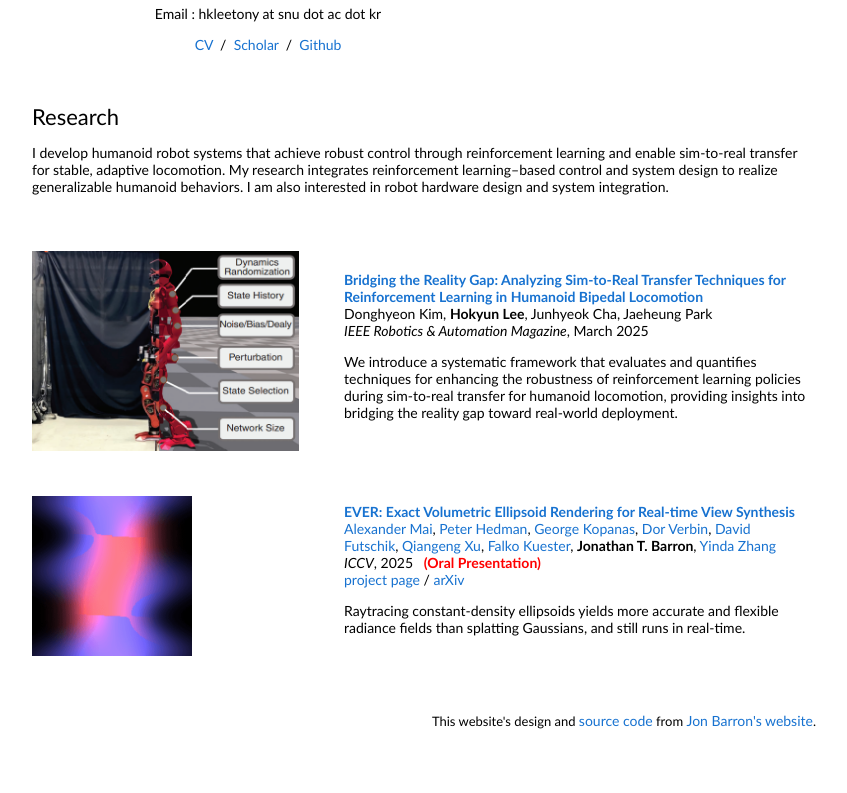
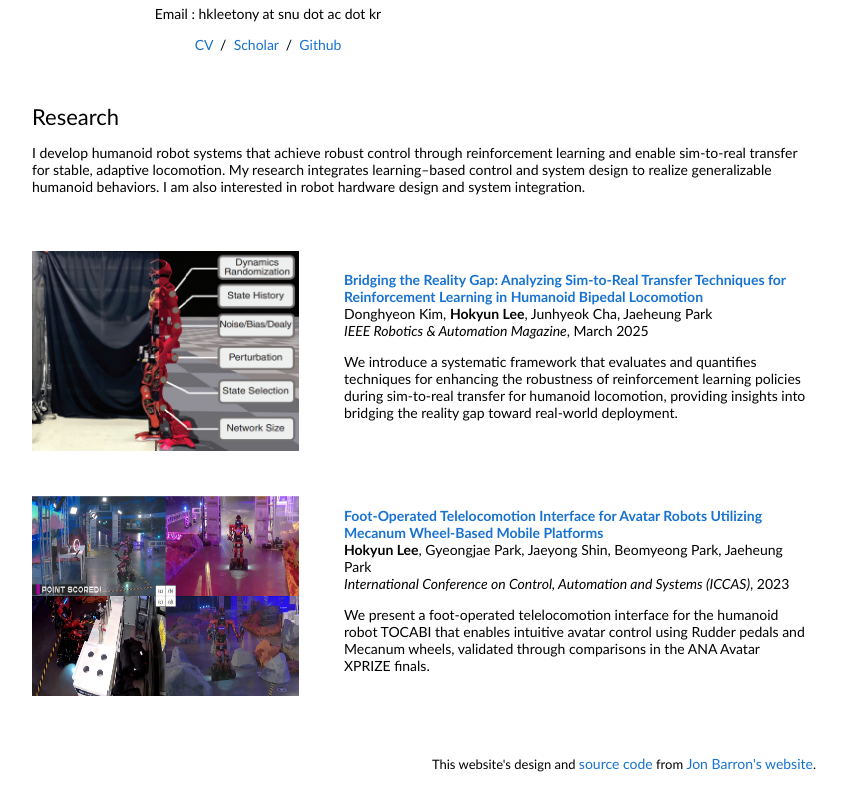
Before and after one commit to Hokyun-Lee/Hokyun-Lee, a plain HTML site: page index.html in a window 1280 px wide. Shown: the part 361-1154 px from the top of the page, without its empty margins (224-1071 px from the left). Before the commit the page ends 1111 px from the top, so only its background shows below. Drawn offline with Linux system fonts and the light colour scheme.

Commit message:
Update index.html

```diff
--- a/index.html
+++ b/index.html
@@ -57,7 +57,7 @@
               <tr>
               <td style="padding:16px;width:100%;vertical-align:middle">
                 <h2>Research</h2>
-                  	<p>I develop humanoid robot systems that achieve robust control through reinforcement learning and enable sim-to-real transfer for stable, adaptive locomotion. My research integrates reinforcement learning–based control and system design to realize generalizable humanoid behaviors. I am also interested in robot hardware design and system integration.</p>
+                  	<p>I develop humanoid robot systems that achieve robust control through reinforcement learning and enable sim-to-real transfer for stable, adaptive locomotion. My research integrates learning–based control and system design to realize generalizable humanoid behaviors. I am also interested in robot hardware design and system integration.</p>
 				    <!-- <p>I’m also interested in robot design and system integration.</p> -->
               </td>
             </tr>
@@ -129,7 +129,23 @@
 	  </td>
 	</tr>
 
-    <tr onmouseout="ever_stop()" onmouseover="ever_start()">
+	<tr>
+	  <td style="padding:16px;width:40%;vertical-align:middle">
+		<img src="images/foot-operated.png" alt="blind-date" width="267" height="200">
+	  </td>
+	  <td style="padding:8px;width:60%;vertical-align:middle">
+		<a href="https://ieeexplore.ieee.org/abstract/document/10316999">
+		  <span class="papertitle">Foot-Operated Telelocomotion Interface for Avatar Robots Utilizing Mecanum Wheel-Based Mobile Platforms</span>
+		</a>
+		<br>
+		<strong>Hokyun Lee</strong>, Gyeongjae Park, Jaeyong Shin, Beomyeong Park, Jaeheung Park</a>
+		<br>
+		<em>International Conference on Control, Automation and Systems (ICCAS)</em>, 2023
+		<p>We present a foot-operated telelocomotion interface for the humanoid robot TOCABI that enables intuitive avatar control using Rudder pedals and Mecanum wheels, validated through comparisons in the ANA Avatar XPRIZE finals.</p>
+	  </td>
+	</tr>
+
+    <!-- <tr onmouseout="ever_stop()" onmouseover="ever_start()">
       <td style="padding:16px;width:20%;vertical-align:middle">
         <div class="one">
           <div class="two" id='ever_image'>
@@ -174,7 +190,7 @@
 				Raytracing constant-density ellipsoids yields more accurate and flexible radiance fields than splatting Gaussians, and still runs in real-time.
         </p>
       </td>
-    </tr>
+    </tr> -->
 
 
     <!-- <tr onmouseout="cat4d_stop()" onmouseover="cat4d_start()" bgcolor="#ffffd0">
```
